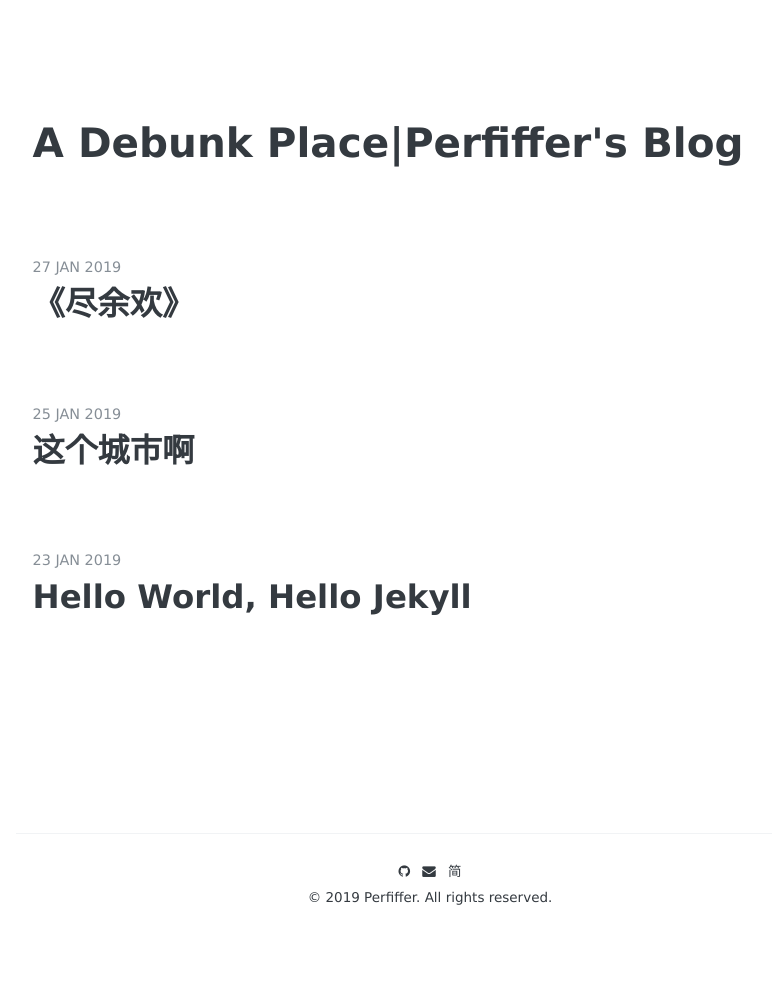
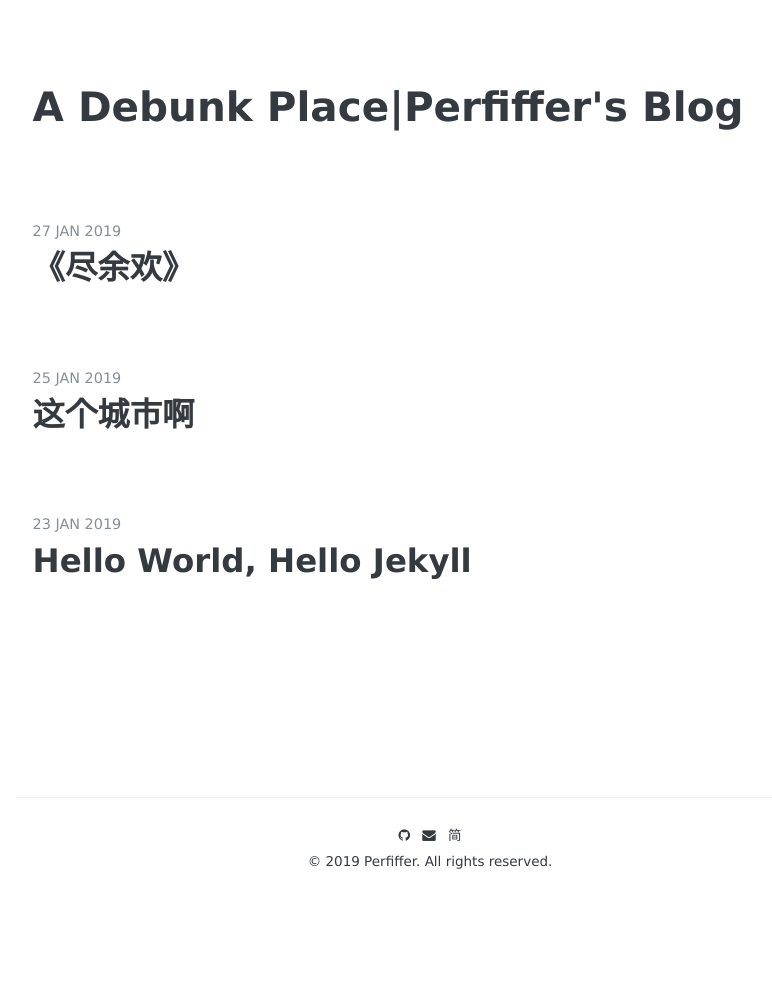
Before and after one commit to perfiffer/perfiffer.github.io, a Jekyll site: the page built from index.html, in a window 1280 px wide. Shown: the whole page, without its empty margins (210-982 px from the left). Built offline with Jekyll 4.4.1, drawn with Linux system fonts in a browser that asks for light colours; some web fonts are replaced; the list of posts is cut into pages by our own code; after the commit the page ends 926 px from its top, so only the background shows below that.

Commit message:
update css

```diff
--- a/_sass/_site.scss
+++ b/_sass/_site.scss
@@ -18,7 +18,7 @@ body {
 
 .content-container {
   max-width: 48rem;
-  padding: 5rem 1rem;
+  padding: 3rem 1rem;
   margin-left:  auto;
   margin-right: auto;
 
```
